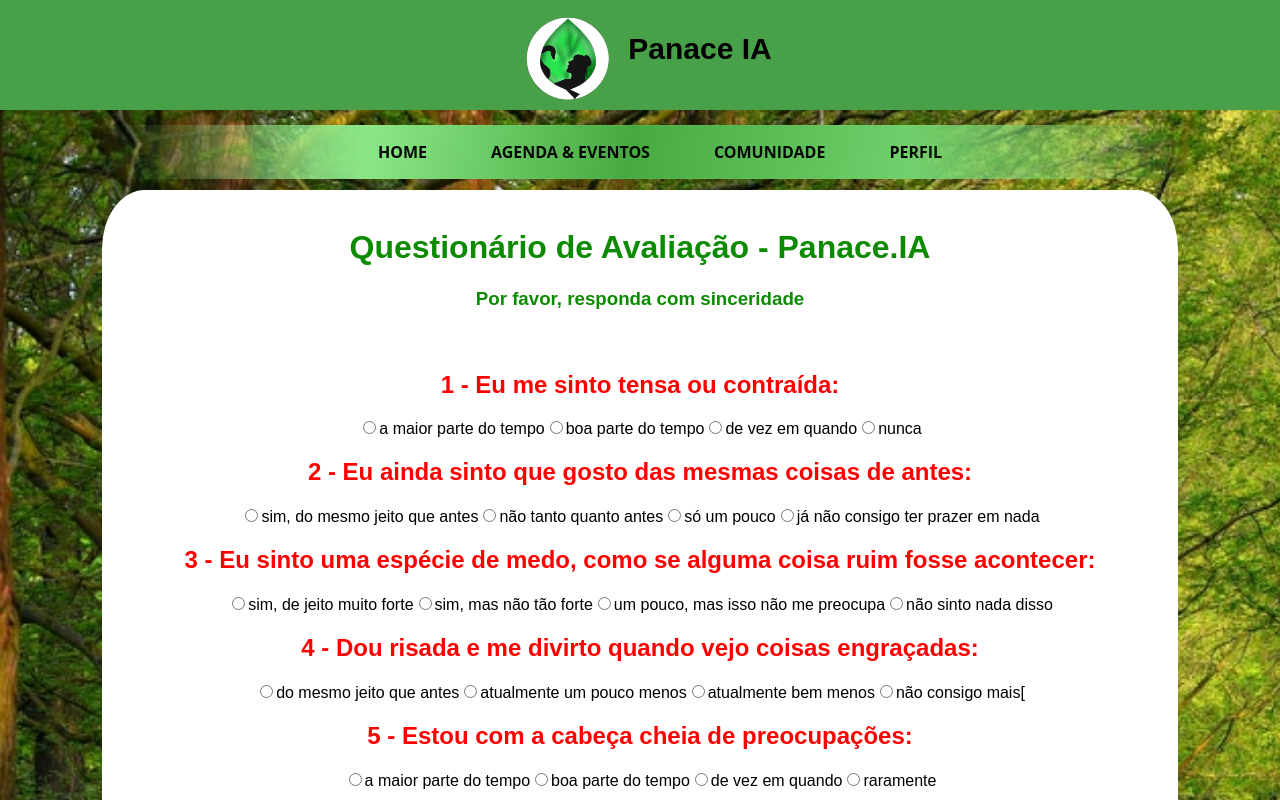
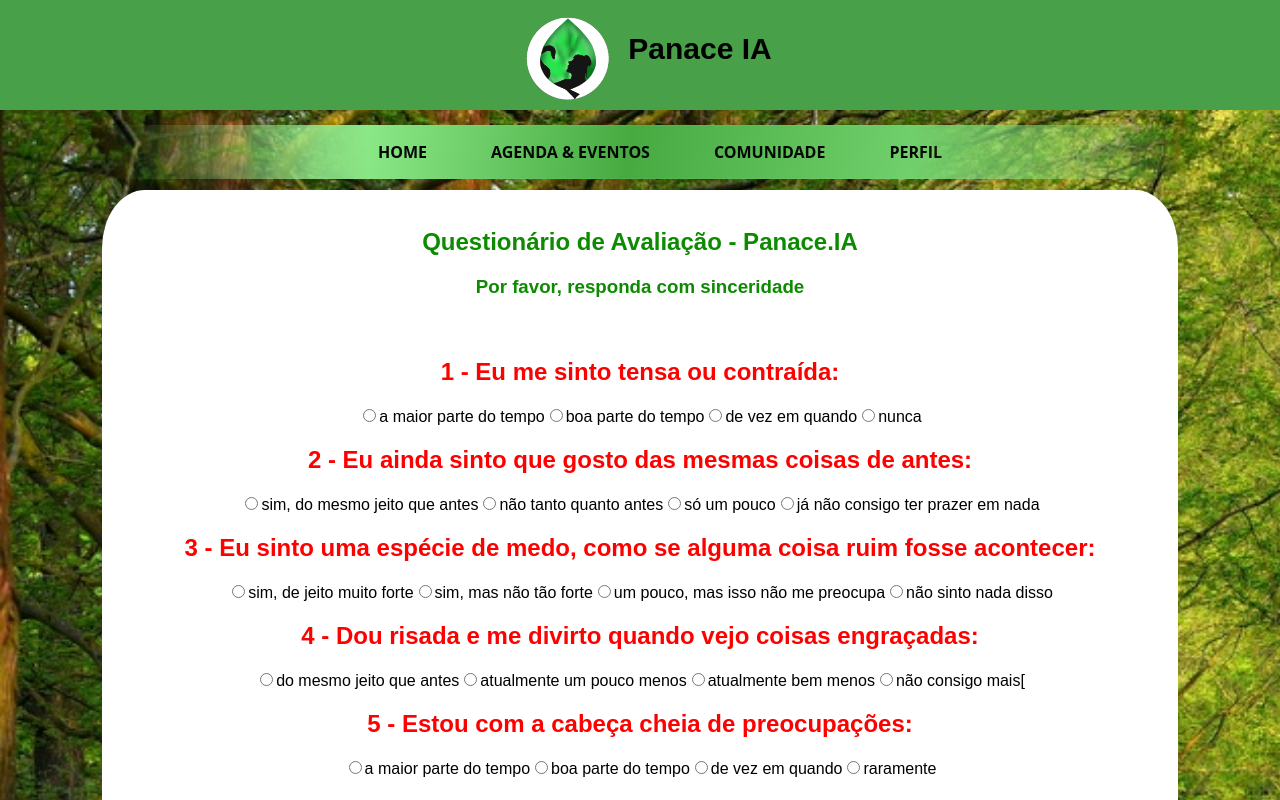
Before and after one commit to Marcos26-tech/PanaceiaReact, a React (Create React App) app: page /Questionario in a window 1280 px wide. Shown: the top 800 px of the page. Built offline with nearby package versions, Linux system fonts and the light colour scheme.

Commit message:
ajsute de  resposividade

```diff
--- a/src/assets/style/StyleGlobal.js
+++ b/src/assets/style/StyleGlobal.js
@@ -1,15 +1,18 @@
 import styled from "styled-components";
 
 //inicio style da pagina home//
-export const Container = styled.div`
+export const Container = styled.section`
   background: rgb(255, 255, 255);
   border-radius: 4%;
   margin: 5rem 8% 2rem;
   text-align: center;
   justify-content: center;
+  @media (max-width: 789px) {
+    margin-top:14.5rem;
+  }
 `;
 
-export const Section = styled.section`
+export const Section = styled.div`
   margin: 2px 10px 10px;
   padding: 2px;
   text-align: center;
@@ -19,8 +22,12 @@ export const Section = styled.section`
     color: rgb(12, 139, 1);
     text-align: center;
     margin: 2px;
+      @media (max-width: 789px) {
+      font-size:13px;
+    }
   }
 `;
+
 export const Title = styled.h1`
   margin: 1rem;
   padding: 10px;
@@ -30,8 +37,7 @@ export const Title = styled.h1`
   text-align: center;
   justify-content: center;
   @media (max-width: 780px) {
-    width: 100%;
-    padding-top: 13rem;
+    font-size:15px;
   }
 `;
 
--- a/src/assets/style/StyleMenu.js
+++ b/src/assets/style/StyleMenu.js
@@ -4,7 +4,7 @@ export const Nav = styled.nav`
     width: 85%;
     mask-image: linear-gradient(90deg, rgba(255, 255, 255, 0) 0%, #ffffff 25%, #ffffff 75%, rgba(255, 255, 255, 0) 100%);
     margin:0 auto;
-    @media(max-width:780px){
+    @media(max-width:789px){
         display:block;
         width:100%;
         text-align:center;
@@ -38,7 +38,7 @@ export const Nav = styled.nav`
         color: rgba(10, 138, 21, 0.938);
         transition: all 0.2s ease-in;
         }
-        @media(max-width:780px){
+        @media(max-width:789px){
         display:block;
         width:100%;
         }
--- a/src/components/home/StyledHome.js
+++ b/src/components/home/StyledHome.js
@@ -7,6 +7,10 @@ export const Container = styled.div`
   margin: 5rem 8% 2rem;
   text-align: center;
   justify-content: center;
+  @media (max-width: 789px) {
+    margin:0;
+    padding:0;
+  }
 `;
 
 export const Section = styled.section`
@@ -43,18 +47,18 @@ export const StyledContainer = styled.section`
 export const StyledCarrocelContainer = styled.div`
   height: 40rem;
   width: 50rem;
-  padding: 0;
+  margin:0;
   padding-left: 4rem;
   padding-bottom: 6.5rem;
   margin: 20px auto;
   display: flex;
   justify-content: center;
   align-items: center;
-  @media (max-width: 780px) {
+  @media (max-width: 789px) {
     display: flex;
     width: 100%;
-    margin: auto;
-    padding: 5px;
+    margin: 0;
+    padding:0;
   }
 `;
 
@@ -81,4 +85,8 @@ export const StyledImage = styled.img`
   width: 100%;
   height: 100%;
   border-radius: 5%;
+  @media (max-width: 789px) {
+    width: 100%;
+    height: 80%;
+  }
 `;
```
